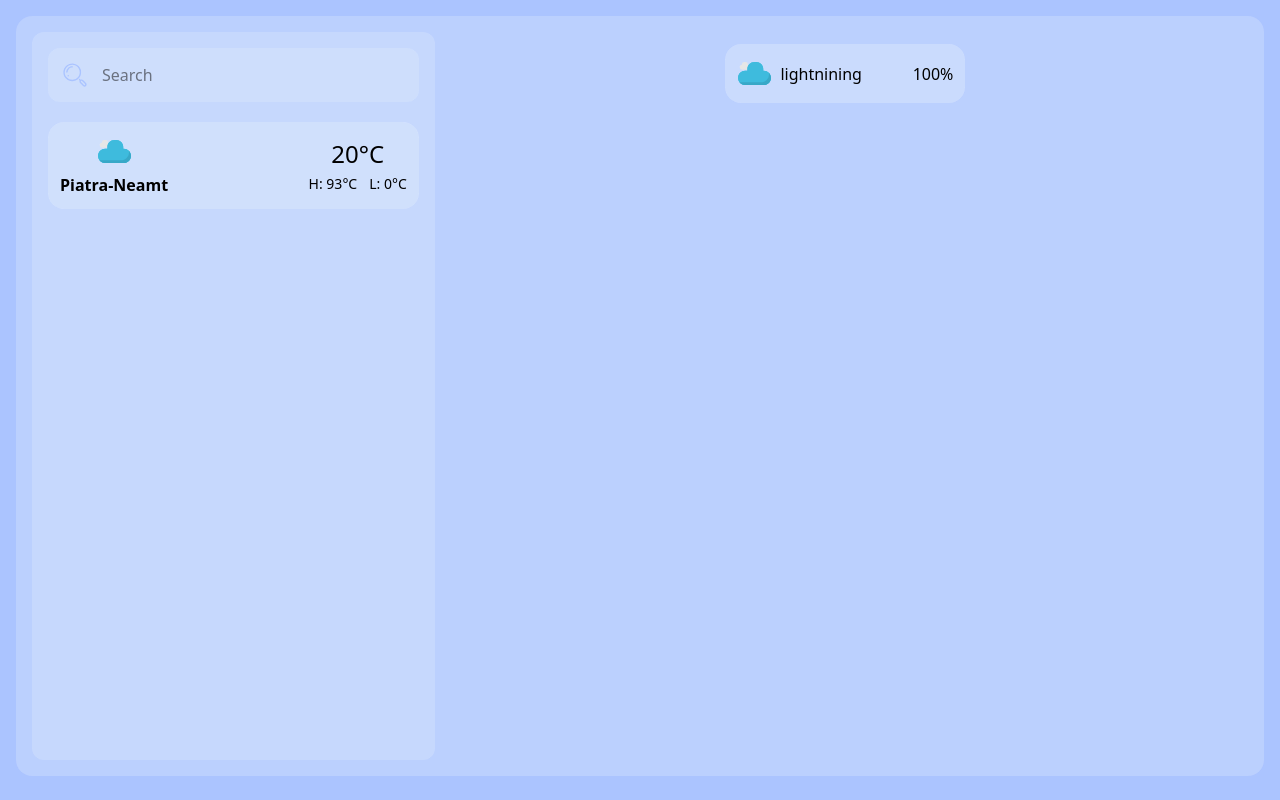
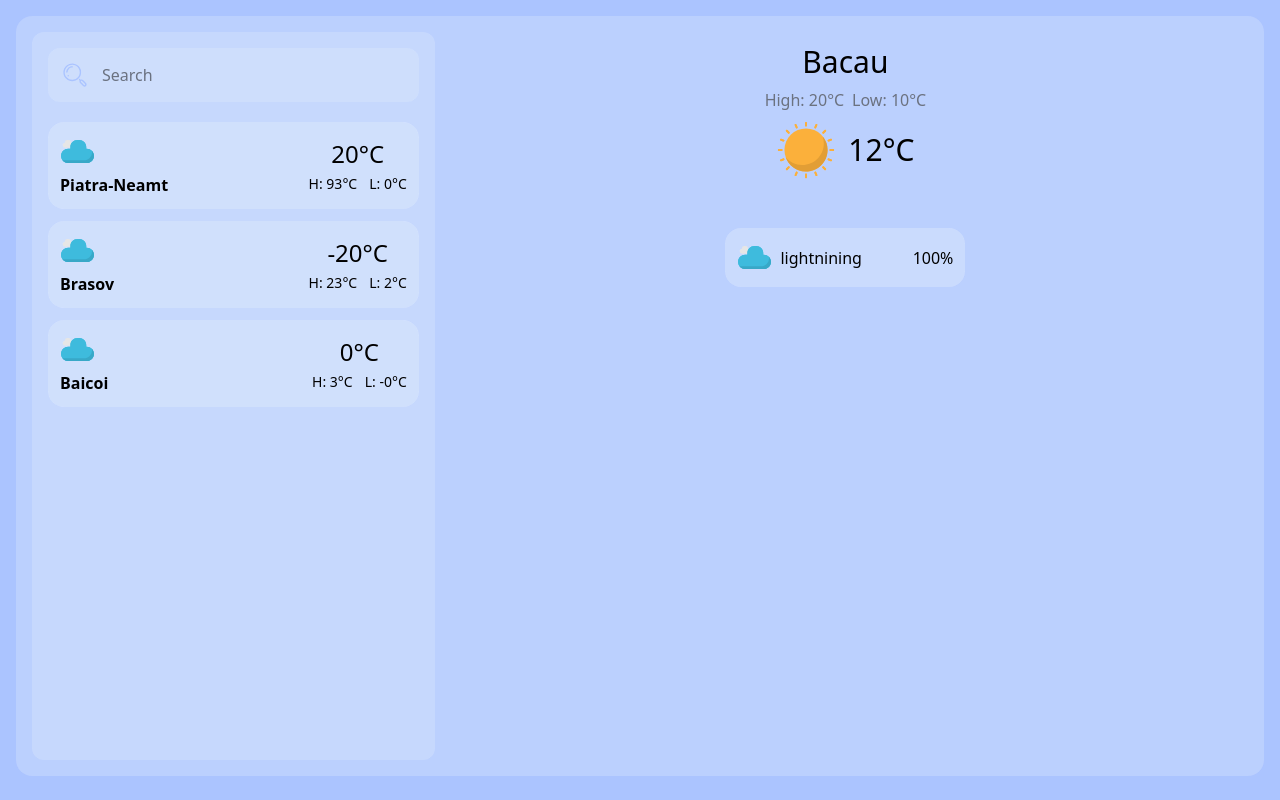
Before and after one commit to rsh1337/weather-app, a Next.js app: page / in a window 1280 px wide. Built offline with nearby package versions, Linux system fonts and the light colour scheme.

Commit message:
Create HeaderInfo

```diff
--- a/src/components/Sidebar.js
+++ b/src/components/Sidebar.js
@@ -8,8 +8,10 @@ export default function Sidebar(){
                 <Image src={"/Icons/search.svg"} alt={"Search Icon"} width={30} height={30}/>
                 <h1 className={"font-thin text-gray-500"}>Search</h1>
             </div>
-            <div className={"mt-5"}>
+            <div className={"mt-5 flex flex-col gap-3"}>
                 <CityCard icon={"cloudy.svg"} cityName={"Piatra-Neamt"} temp={"20°C"} highTemp={"93°C"} lowTemp={"0°C"}/>
+                <CityCard icon={"cloudy.svg"} cityName={"Brasov"} temp={"-20°C"} highTemp={"23°C"} lowTemp={"2°C"}/>
+                <CityCard icon={"cloudy.svg"} cityName={"Baicoi"} temp={"0°C"} highTemp={"3°C"} lowTemp={"-0°C"}/>
             </div>
         </div>
     )
--- a/src/components/UI/CityCard.js
+++ b/src/components/UI/CityCard.js
@@ -7,7 +7,7 @@ export default function CityCard({ cityName, icon, temp, lowTemp, highTemp }) {
 				'flex flex-row items-center justify-between backdrop-opacity-50 bg-[#E2EAFC]/30 p-3 rounded-2xl'
 			}
 		>
-			<div className={'flex flex-col items-center gap-1'}>
+			<div className={'flex flex-col gap-1'}>
 				<Image
 					src={`/weather-icons/${icon}`}
 					alt={'Icon'}
--- /dev/null
+++ b/src/components/UI/HeaderInfo.js
@@ -0,0 +1,22 @@
+import Image from 'next/image';
+
+export default function HeaderInfo({ city, temp, lowTemp, highTemp, icon }) {
+	return (
+		<div className={'flex flex-col items-center gap-2'}>
+			<h1 className={'text-3xl font-medium'}>{city}</h1>
+			<div className={'flex flex-row gap-2 font-thin text-gray-500'}>
+				<h1>High: {highTemp}°C</h1>
+				<h1>Low: {lowTemp}°C</h1>
+			</div>
+			<div className={"flex flex-row gap-3 items-center"}>
+				<Image
+					src={`/weather-icons/${icon}`}
+					alt={'Icon'}
+					width={60}
+					height={60}
+				/>
+				<h1 className={"text-3xl font-medium"}>{temp}°C</h1>
+			</div>
+		</div>
+	);
+}
--- a/src/pages/index.js
+++ b/src/pages/index.js
@@ -1,10 +1,12 @@
 import InfoCard from "@/components/UI/InfoCard";
+import HeaderInfo from "@/components/UI/HeaderInfo";
 
 
 export default function Index(){
   return(
       <div className={"flex"}>
-          <div className={"flex w-full justify-center"}>
+          <div className={"flex flex-col w-full gap-12 items-center justify-center"}>
+              <HeaderInfo icon={"sunny.svg"} lowTemp={"10"} highTemp={"20"} temp={"12"} city={"Bacau"}/>
               <InfoCard label={"100%"} icon={"cloudy.svg"} label2={"lightnining"} />
           </div>
       </div>
```
